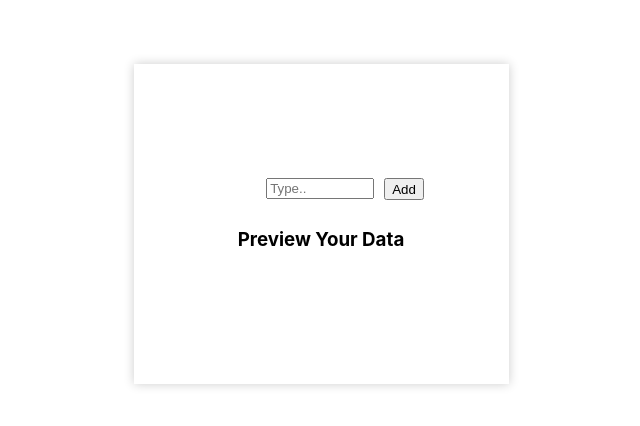
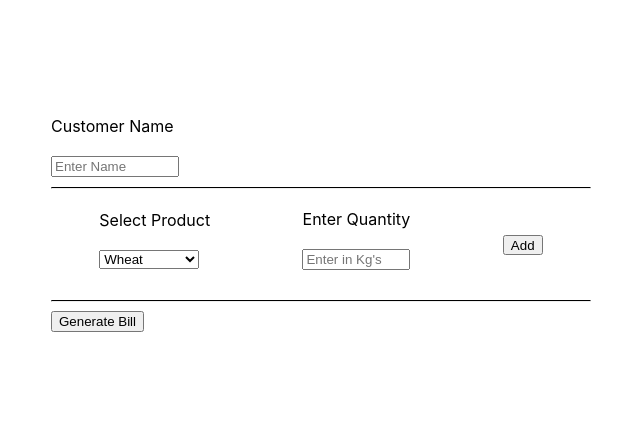
Before and after one commit to 07shrutik/react-task, a React (Create React App) app: page / in a window 1280 px wide. Shown: the part 176-602 px from the top of the page, without its empty margins (319-959 px from the left). Built offline with nearby package versions, Linux system fonts and the light colour scheme.

Commit message:
React Revision Assignment 6.1

```diff
--- a/src/components/Assign6.css
+++ b/src/components/Assign6.css
@@ -1,40 +1,68 @@
 body{
     display: flex;
+    flex-direction: column;
+    height: 100vh;
     justify-content: center;
     align-items: center;
-    height: 100vh;
+    /* background-color: #d4f0f3; */
+    }
+label {
+    display: flex;
+    flex-direction: column;
+    margin-bottom: 10px;
+    /* text-align: center; */
+  }
+  table,td,th{
+    border: 1px solid black;
 }
-.main {
-  display: flex;
-  flex-direction: column;
-  /* border: 1px solid black; */
-  justify-content: center;
-  align-items: center;
-  height: 320px;
-  width: 375px;
-  box-shadow: 0px 0px 10px 0px rgba(0, 0, 0, 0.2);
+table{
+    border-collapse: collapse;
 }
-.main input {
-  width: 100px;
-  margin-bottom: 10px;
-  display: flex;
+tr{
+    background-color: #F7F7F7;
+    /* width: 150px; */
 }
-/* .main button {
-  display: flex;
-  width: 50px;
-} */
-.box button {
-    margin-left: 10px;
-    height: 22px;
+th{
+    width: 200px;
+}
+td{
+    text-align: center;
+    width: "100px",
+}
+
+input {
+    margin-top: 20px;
+    width: 100px;
+}
+select{
+    margin-top: 20px;
+    width: 100px;
+}
+.box{
+    display: flex;
+    justify-content: space-evenly;
+    align-items: center;
+    margin: 20px;
+    width: 500px;
+    /* padding: 100px; */
+    /* border: 1px solid black; */
 }
 .box input{
-    margin-left: 48px;
+    margin-left: 64px;
+    margin-right: 64px;
+}
+.box label{
+  text-align: center;
+}
 
+.box button{
+    height: 20px;
+    width: 40px;
 }
-.box {
-    /* width: 50px; */
-    display: flex;
-}
-li{
-    list-style: none;
-}
+.box hr {
+    flex-shrink: 0;
+    height: 1px;
+    margin: 0;
+    border: none;
+    background-color: black;
+  }
--- a/src/components/Assign6.js
+++ b/src/components/Assign6.js
@@ -1,52 +1,79 @@
 import React, { useState } from "react";
 import "./Assign6.css";
+import Option from "./Option";
+import TableData from "./TableData";
 
 export default function Assign6() {
-  const [data, setdata] = useState([]);
-  const [defaultdata, setdefaultdata] = useState("");
-  const [inputvalue, setinputvalue] = useState([]);
+  const [data, setdata] = useState([""]);
+  const [finaltotal, setfinaltotal] = useState(0);
+  const [options, setoptions] = useState([
+    { selects: "", input: "", total: "" },
+  ]);
+  const [isBill, setisBill] = useState(false);
+  const [name, setname] = useState("");
+  const currentDate = new Date().toLocaleDateString();
 
-  function handleclick() {
-    setdata((prevdata) => [...prevdata, " "]);
+  function handleCustomerName(e) {
+    setname(e.target.value);
   }
+
+  function handleClick() {
+    setdata((prevdata) => [...prevdata, ""]);
+    setoptions([...options, { selects: "", input: "", total: "" }]);
+  }
+
+  function handleSelectChange(e, index) {
+    const temp = [...options];
+    temp[index].selects = e.target.value;
+    setoptions(temp);
+  }
+
   function handleChange(e, index) {
-    const temp = [...inputvalue];
-    temp[index] = e.target.value;
-    setinputvalue(temp);
+    const temp = [...options];
+    temp[index].input = e.target.value;
+    setoptions(temp);
   }
-  function handleValue(e) {
-    setdefaultdata(e.target.value);
+
+  function createBill() {
+    var price = 20;
+    var sum = 0;
+    for (let i = 0; i < options.length; i++) {
+      let res;
+      var temp = [...options];
+      res = Number(options[i].input) * price;
+      temp[i].total = res;
+      //   temp[i].total = res;
+      setoptions(temp);
+      sum = sum + Number(temp[i].total);
+    }
+    setfinaltotal(sum);
+    setisBill(true);
   }
   return (
-    <div className="main">
-      {data.map((item, index) => (
+    <div>
+      <label>
+        Customer Name
         <input
-          placeholder="Type.."
-          onChange={(event) => handleChange(event, index)}
+          style={{ width: "120px" }}
+          type="text"
+          placeholder="Enter Name"
+          onChange={handleCustomerName}
         />
-      ))}
-
-      <div className="box">
-        <input placeholder="Type.." onChange={handleValue} />
-        <button onClick={handleclick}>Add</button>
-      </div>
-
-      <h3>Preview Your Data</h3>
-
-      {!(inputvalue.length <= 0) &&
-        inputvalue.map((item, index) => (
-          <li key={index}>
-            <span>Data from Field {index + 1}:- </span>
-            <b>{item}</b>
-          </li>
-        ))}
-
-      {defaultdata && (
-        <li>
-          <span>Data from Field {data.length + 1}:- </span>
-          <b>{defaultdata}</b>
-        </li>
-      )}
+      </label>
+      <Option
+        data={data}
+        handleSelectChange={handleSelectChange}
+        handleChange={handleChange}
+        handleClick={handleClick}
+      />
+      <TableData
+        isBill={isBill}
+        name={name}
+        currentDate={currentDate}
+        options={options}
+        finaltotal={finaltotal}
+      />
+      <button onClick={createBill}>Generate Bill</button>
     </div>
   );
 }
--- /dev/null
+++ b/src/components/Option.js
@@ -0,0 +1,47 @@
+import React from "react";
+
+const Option = (props) => {
+  const { data, handleSelectChange, handleChange, handleClick } = props;
+  return (
+    <div>
+      {data.map((item, index) => (
+        <>
+          <hr style={{ borderTop: "1px solid black" }} />
+
+          <div className="box">
+            <label>
+              Select Product
+              <select
+                key={index}
+                id="mySelect"
+                onChange={(event) => handleSelectChange(event, index)}
+              >
+                <option value="Sugar">Sugar</option>
+                <option value="Wheat" selected>
+                  Wheat
+                </option>
+                <option value="Rice">Rice</option>
+                <option value="Dal">Dal</option>
+              </select>
+            </label>
+
+            <label>
+              Enter Quantity
+              <input
+                type="text"
+                placeholder="Enter in Kg's"
+                onChange={(event) => handleChange(event, index)}
+              />
+            </label>
+            {data.length - 1 === index && (
+              <button onClick={handleClick}>Add</button>
+            )}
+          </div>
+          <hr style={{ borderTop: "1px solid black" }} />
+        </>
+      ))}
+    </div>
+  );
+};
+
+export default Option;
--- /dev/null
+++ b/src/components/TableData.js
@@ -0,0 +1,43 @@
+import React from "react";
+
+const TableData = (props) => {
+  const { name, isBill, options, currentDate, finaltotal } = props;
+  return (
+    <div>
+      {isBill && (
+        <table>
+          <thead>
+            <tr>
+              <td colSpan="4">{name}</td>
+            </tr>
+            <tr>
+              <td colSpan="4">{currentDate}</td>
+            </tr>
+            <tr>
+              <th>Items</th>
+              <th>Price</th>
+              <th>Quantity</th>
+              <th>Total</th>
+            </tr>
+          </thead>
+          <tbody>
+            {options.map((item) => (
+              <tr>
+                <td>{item.selects}</td>
+                <td>20</td>
+                <td>{item.input}</td>
+                <td>{item.total}</td>
+              </tr>
+            ))}
+            <tr>
+              <td colSpan="3">Final-Total</td>
+              <td>{finaltotal}</td>
+            </tr>
+          </tbody>
+        </table>
+      )}
+    </div>
+  );
+};
+
+export default TableData;
```
